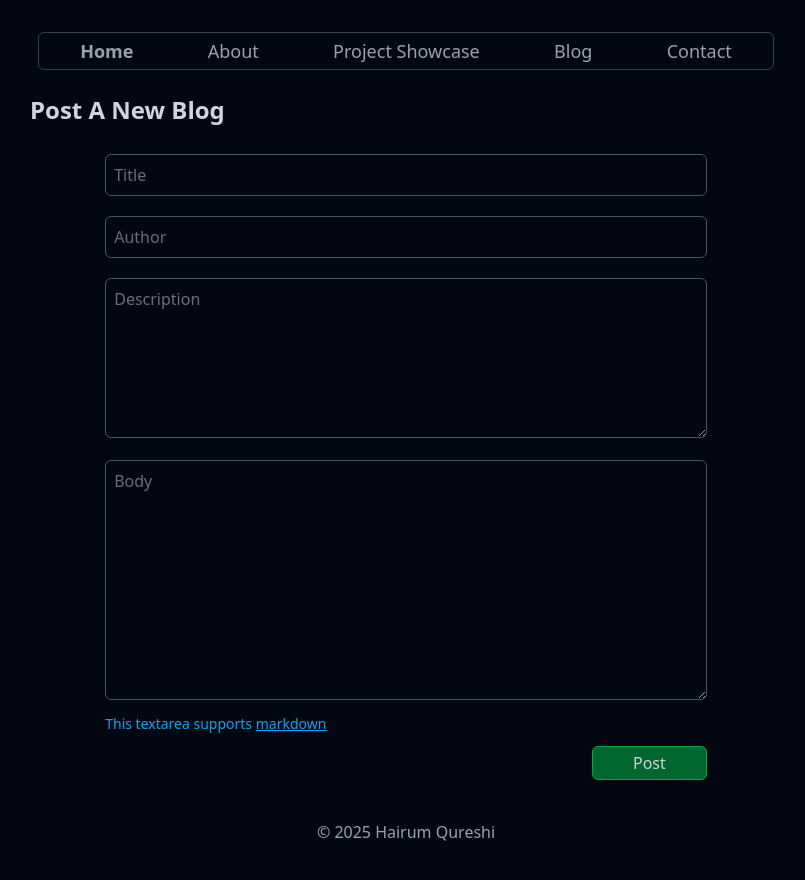
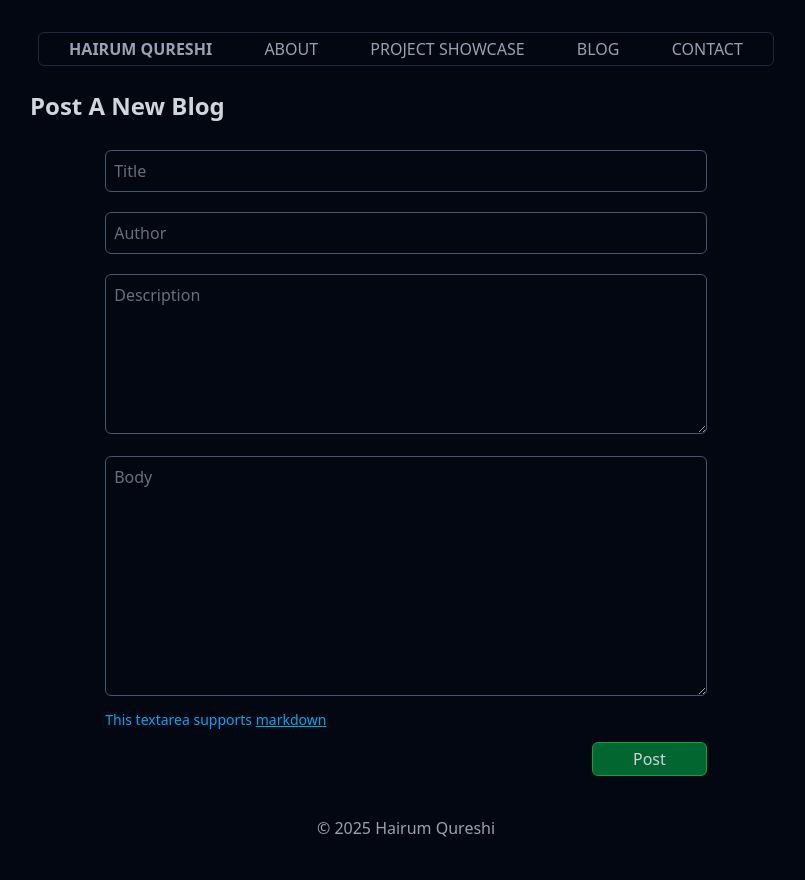
Before and after one commit to Hairum-Qureshi/personal-portfolio, a Next.js app: page /new-blog in a window 1280 px wide. Shown: the whole page, without its empty margins (234-1039 px from the left). Built offline with nearby package versions, Linux system fonts and the light colour scheme.

Commit message:
replaced 'home' with my full name, made all link texts in uppercase, and darkened navbar border

```diff
--- a/app/components/Navbar.tsx
+++ b/app/components/Navbar.tsx
@@ -5,36 +5,36 @@ import Link from "next/link";
 export default function Navbar() {
 	return (
 		<nav className="text-white w-full p-2 mt-4">
-			<div className="flex text-lg justify-around text-gray-400 border border-slate-700 rounded-md p-1">
+			<div className="flex text-base justify-around text-gray-400 border border-slate-800 rounded-md p-1">
 				<Link
 					href="/"
 					className="font-semibold hover:text-gray-300 hover:cursor-pointer"
 				>
-					Home
+					HAIRUM QURESHI
 				</Link>
 				<Link
 					href="/about"
 					className="hover:text-gray-300 hover:cursor-pointer"
 				>
-					About
+					ABOUT
 				</Link>
 				<Link
 					href="/project-showcase"
 					className="hover:text-gray-300 hover:cursor-pointer"
 				>
-					Project Showcase
+					PROJECT SHOWCASE
 				</Link>
 				<Link
 					href="/all-blogs"
 					className="hover:text-gray-300 hover:cursor-pointer"
 				>
-					Blog
+					BLOG
 				</Link>
 				<Link
 					href="/contact"
 					className="hover:text-gray-300 hover:cursor-pointer"
 				>
-					Contact
+					CONTACT
 				</Link>
 			</div>
 		</nav>
```
